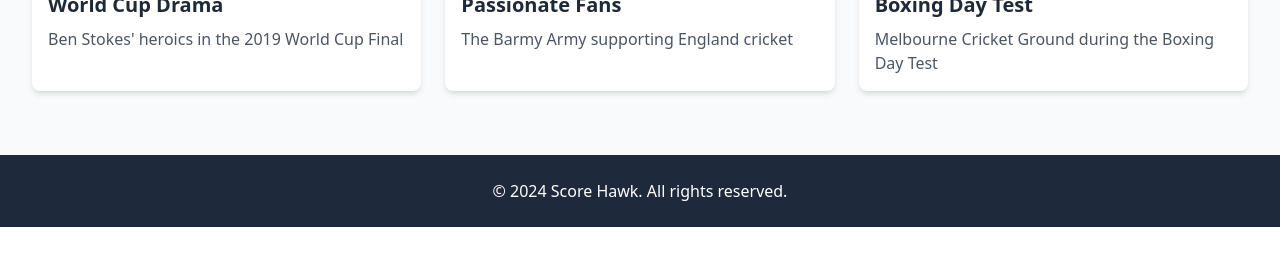
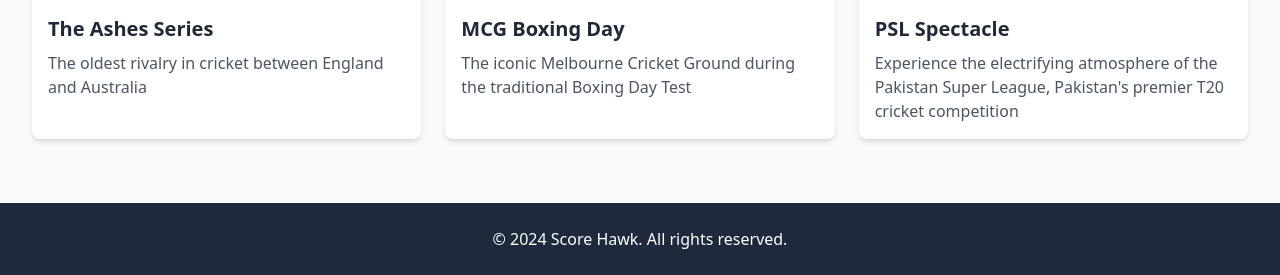
Before and after one commit to Hamza0101/score_hawk, a Django app: page /photos/ in a window 1280 px wide. Shown: the part 749-1024 px from the top of the page. Before the commit the page ends 976 px from the top, so only its background shows below. Run offline with Django 5.2, Linux system fonts and the light colour scheme; some libraries are stand-ins or nearby versions.

Commit message:
minor changes

```diff
--- a/scores/match_stats.py
+++ b/scores/match_stats.py
@@ -4,7 +4,7 @@ def get_match_leanback(match_id):
     url = f"https://cricbuzz-cricket.p.rapidapi.com/mcenter/v1/{match_id}/leanback"
     headers = {
         'x-rapidapi-host': 'cricbuzz-cricket.p.rapidapi.com',
-        'x-rapidapi-key': '66ffd0f389mshca8c74e3d412ffap1b2f16jsn09bff14e9726'
+        'x-rapidapi-key': '957c5845demsha9df0a0d2beaa9ep1d8c0cjsnb07b3d0e1af4'
     }
     try:
         response = requests.get(url, headers=headers)
--- a/scores/team_stats.py
+++ b/scores/team_stats.py
@@ -7,7 +7,7 @@ def get_international_teams(format_type='test'):
     }
     headers = {
         'x-rapidapi-host': 'cricbuzz-cricket.p.rapidapi.com',
-        'x-rapidapi-key': '66ffd0f389mshca8c74e3d412ffap1b2f16jsn09bff14e9726'
+        'x-rapidapi-key': '957c5845demsha9df0a0d2beaa9ep1d8c0cjsnb07b3d0e1af4'
     }
 
     try:
@@ -37,7 +37,7 @@ def get_team_stats(team_id, match_type='test'):
     }
     headers = {
         'x-rapidapi-host': 'cricbuzz-cricket.p.rapidapi.com',
-        'x-rapidapi-key': '66ffd0f389mshca8c74e3d412ffap1b2f16jsn09bff14e9726'
+        'x-rapidapi-key': '957c5845demsha9df0a0d2beaa9ep1d8c0cjsnb07b3d0e1af4'
     }
 
     try:
--- a/scores/templates/scores/includes/navbar.html
+++ b/scores/templates/scores/includes/navbar.html
@@ -1,3 +1,4 @@
+{% load static %}
 <nav class="bg-gradient-to-r from-blue-600 to-indigo-600 shadow-lg">
     <div class="container mx-auto px-4">
         <div class="flex justify-between items-center py-4">
--- a/scores/templates/scores/photos.html
+++ b/scores/templates/scores/photos.html
@@ -11,50 +11,50 @@
     <div class="grid grid-cols-1 md:grid-cols-2 lg:grid-cols-3 gap-6">
         <!-- Cricket Photo Cards -->
         <div class="bg-white rounded-lg shadow-md overflow-hidden transform hover:scale-105 transition-transform duration-300">
-            <img src="https://images.unsplash.com/photo-1531415074968-036ba1b575da" alt="Lord's Cricket Ground" class="w-full h-48 object-cover">
+            <img src="https://images.unsplash.com/photo-1634348409537-a8d702476836?q=80&w=3875&auto=format&fit=crop&ixlib=rb-4.0.3&ixid=M3wxMjA3fDB8MHxwaG90by1wYWdlfHx8fGVufDB8fHx8fA%3D%3D" alt="Lord's Cricket Ground" class="w-full h-48 object-cover">
             <div class="p-4">
                 <h3 class="text-xl font-semibold text-gray-800">Lord's Cricket Ground</h3>
-                <p class="text-gray-600 mt-2">The iconic Home of Cricket in London during a Test match</p>
+                <p class="text-gray-600 mt-2">The iconic Home of Cricket in London, featuring the historic pavilion and legendary slope</p>
             </div>
         </div>
 
         <div class="bg-white rounded-lg shadow-md overflow-hidden transform hover:scale-105 transition-transform duration-300">
-            <img src="https://images.unsplash.com/photo-1624526267942-ab0ff8a3e972" alt="Virat Kohli Century" class="w-full h-48 object-cover">
+            <img src="https://images.unsplash.com/photo-1540747913346-19e32dc3e97e" alt="World Cup Celebration" class="w-full h-48 object-cover">
             <div class="p-4">
-                <h3 class="text-xl font-semibold text-gray-800">Century Celebration</h3>
-                <p class="text-gray-600 mt-2">Virat Kohli celebrates scoring a Test century</p>
+                <h3 class="text-xl font-semibold text-gray-800">World Cup Glory</h3>
+                <p class="text-gray-600 mt-2">Relive the euphoric moments of Cricket World Cup victories and celebrations</p>
             </div>
         </div>
 
         <div class="bg-white rounded-lg shadow-md overflow-hidden transform hover:scale-105 transition-transform duration-300">
-            <img src="https://images.unsplash.com/photo-1626527674928-0d06de39a3c1" alt="Fast Bowling Action" class="w-full h-48 object-cover">
+            <img src="https://media.istockphoto.com/id/1646443939/photo/sunny-cricket-moments.jpg?s=2048x2048&w=is&k=20&c=5hxXKmJ7EV1ZJFKDPHUjG78ttRVWbPUyP6qzT7Nk4hc=" alt="Batting Masterclass" class="w-full h-48 object-cover">
             <div class="p-4">
-                <h3 class="text-xl font-semibold text-gray-800">Fast Bowling Action</h3>
-                <p class="text-gray-600 mt-2">Mitchell Starc's fierce bowling delivery</p>
+                <h3 class="text-xl font-semibold text-gray-800">Batting Masterclass</h3>
+                <p class="text-gray-600 mt-2">Witness the artistry of cricket's greatest batsmen in full flow</p>
             </div>
         </div>
 
         <div class="bg-white rounded-lg shadow-md overflow-hidden transform hover:scale-105 transition-transform duration-300">
-            <img src="https://images.unsplash.com/photo-1625401586060-392edb908ac3" alt="World Cup Final" class="w-full h-48 object-cover">
+            <img src="https://images.unsplash.com/photo-1624526267942-ab0ff8a3e972" alt="The Ashes Series" class="w-full h-48 object-cover">
             <div class="p-4">
-                <h3 class="text-xl font-semibold text-gray-800">World Cup Drama</h3>
-                <p class="text-gray-600 mt-2">Ben Stokes' heroics in the 2019 World Cup Final</p>
+                <h3 class="text-xl font-semibold text-gray-800">The Ashes Series</h3>
+                <p class="text-gray-600 mt-2">The oldest rivalry in cricket between England and Australia</p>
             </div>
         </div>
 
         <div class="bg-white rounded-lg shadow-md overflow-hidden transform hover:scale-105 transition-transform duration-300">
-            <img src="https://images.unsplash.com/photo-1624956578878-21c678e5e956" alt="Barmy Army" class="w-full h-48 object-cover">
+            <img src="https://images.unsplash.com/photo-1512719994953-eabf50895df7?q=80&w=3399&auto=format&fit=crop&ixlib=rb-4.0.3&ixid=M3wxMjA3fDB8MHxwaG90by1wYWdlfHx8fGVufDB8fHx8fA%3D%3D" alt="MCG Boxing Day" class="w-full h-48 object-cover">
             <div class="p-4">
-                <h3 class="text-xl font-semibold text-gray-800">Passionate Fans</h3>
-                <p class="text-gray-600 mt-2">The Barmy Army supporting England cricket</p>
+                <h3 class="text-xl font-semibold text-gray-800">MCG Boxing Day</h3>
+                <p class="text-gray-600 mt-2">The iconic Melbourne Cricket Ground during the traditional Boxing Day Test</p>
             </div>
         </div>
 
         <div class="bg-white rounded-lg shadow-md overflow-hidden transform hover:scale-105 transition-transform duration-300">
-            <img src="https://images.unsplash.com/photo-1624956517150-8fc6ba551dc7" alt="MCG Boxing Day" class="w-full h-48 object-cover">
+            <img src="https://images.unsplash.com/photo-1607734834519-d8576ae60ea6?q=80&w=3442&auto=format&fit=crop&ixlib=rb-4.0.3&ixid=M3wxMjA3fDB8MHxwaG90by1wYWdlfHx8fGVufDB8fHx8fA%3D%3D" alt="PSL Spectacle" class="w-full h-48 object-cover">
             <div class="p-4">
-                <h3 class="text-xl font-semibold text-gray-800">Boxing Day Test</h3>
-                <p class="text-gray-600 mt-2">Melbourne Cricket Ground during the Boxing Day Test</p>
+                <h3 class="text-xl font-semibold text-gray-800">PSL Spectacle</h3>
+                <p class="text-gray-600 mt-2">Experience the electrifying atmosphere of the Pakistan Super League, Pakistan's premier T20 cricket competition</p>
             </div>
         </div>
     </div>
--- a/scores/templates/scores/venues.html
+++ b/scores/templates/scores/venues.html
@@ -25,7 +25,7 @@
     <div class="grid grid-cols-1 md:grid-cols-2 lg:grid-cols-3 gap-6">
         <!-- MCG -->
         <div class="bg-white rounded-xl shadow-lg overflow-hidden transform hover:scale-105 transition-all duration-300">
-            <img src="https://images.unsplash.com/photo-1623776025811-fd139155a39b" alt="MCG" class="w-full h-48 object-cover">
+            <img src="https://images.unsplash.com/photo-1540747913346-19e32dc3e97e" alt="MCG" class="w-full h-48 object-cover">
             <div class="p-6">
                 <h2 class="text-2xl font-semibold text-gray-800 mb-2">Melbourne Cricket Ground</h2>
                 <p class="text-gray-600 mb-4">Melbourne, Australia</p>
@@ -48,7 +48,7 @@
 
         <!-- Eden Gardens -->
         <div class="bg-white rounded-xl shadow-lg overflow-hidden transform hover:scale-105 transition-all duration-300">
-            <img src="https://images.unsplash.com/photo-1624956578878-21c678e78bdd" alt="Eden Gardens" class="w-full h-48 object-cover">
+            <img src="https://images.unsplash.com/photo-1607528878480-50946f9cbe5d?q=80&w=3752&auto=format&fit=crop&ixlib=rb-4.0.3&ixid=M3wxMjA3fDB8MHxwaG90by1wYWdlfHx8fGVufDB8fHx8fA%3D%3D" alt="Eden Gardens" class="w-full h-48 object-cover">
             <div class="p-6">
                 <h2 class="text-2xl font-semibold text-gray-800 mb-2">Eden Gardens</h2>
                 <p class="text-gray-600 mb-4">Kolkata, India</p>
@@ -71,7 +71,7 @@
 
         <!-- Lord's -->
         <div class="bg-white rounded-xl shadow-lg overflow-hidden transform hover:scale-105 transition-all duration-300">
-            <img src="https://images.unsplash.com/photo-1531415074968-036ba1b575da" alt="Lord's" class="w-full h-48 object-cover">
+            <img src="https://images.unsplash.com/photo-1582788531956-e0556b4390e5?q=80&w=3871&auto=format&fit=crop&ixlib=rb-4.0.3&ixid=M3wxMjA3fDB8MHxwaG90by1wYWdlfHx8fGVufDB8fHx8fA%3D%3D" alt="Lord's" class="w-full h-48 object-cover">
             <div class="p-6">
                 <h2 class="text-2xl font-semibold text-gray-800 mb-2">Lord's Cricket Ground</h2>
                 <p class="text-gray-600 mb-4">London, England</p>
```
Also changed, not shown: scores/cricbuzz_api.py (+12 -12 lines), scores/templates/scores/home.html (+6 -24 lines), theme/static/images/fyp_logo.jpeg (added), theme/static/images/logo.svg (added).
